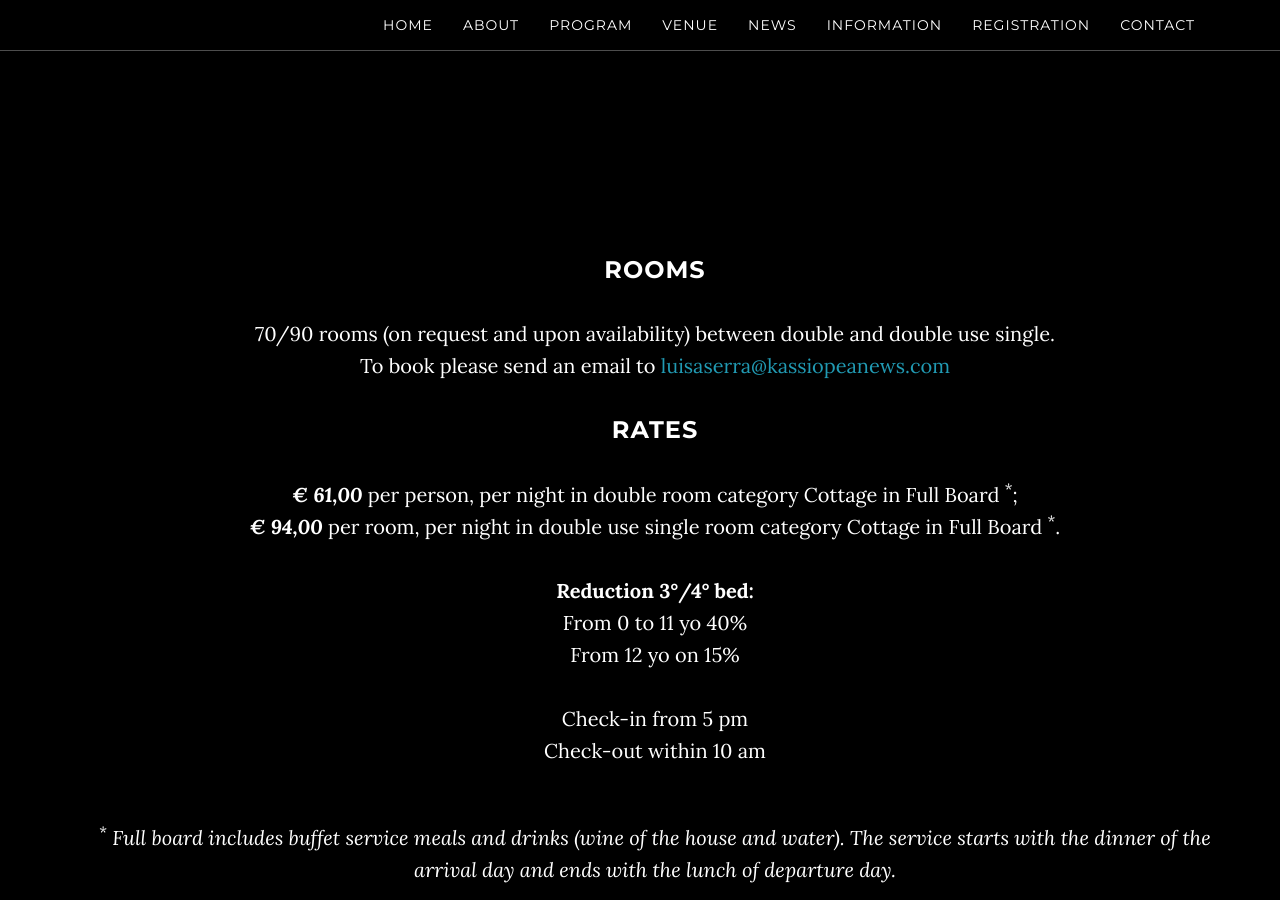
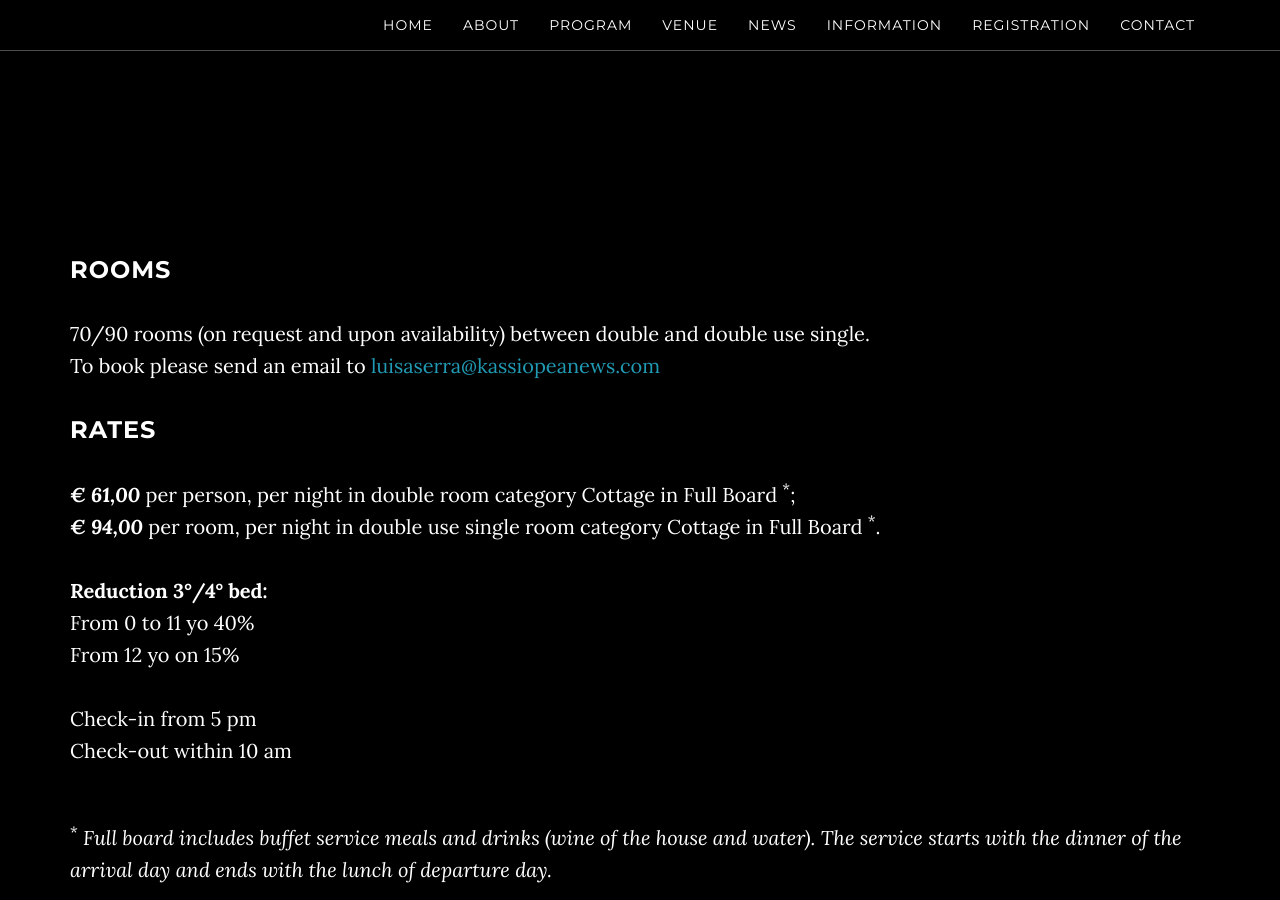
Before and after one commit to breakingthelimits/supereddington2018, a Jekyll site: the page built from index.html, in a window 1280 px wide and 900 px high, scrolled down 3659 px. Built offline with Jekyll 4.4.1, drawn with Linux system fonts in a browser that asks for light colours.

Commit message:
Update venue.html

```diff
--- a/_includes/venue.html
+++ b/_includes/venue.html
@@ -39,7 +39,7 @@
             </div>
         </div>
 
-     <section id="about" class="container content-section text-center-left">
+     <section id="about" class="container content-section text-left">
          <div class="row">
                <h3> ROOMS </h3>
                <p> 70/90 rooms (on request and upon availability) between double and double use single. <br />
```
